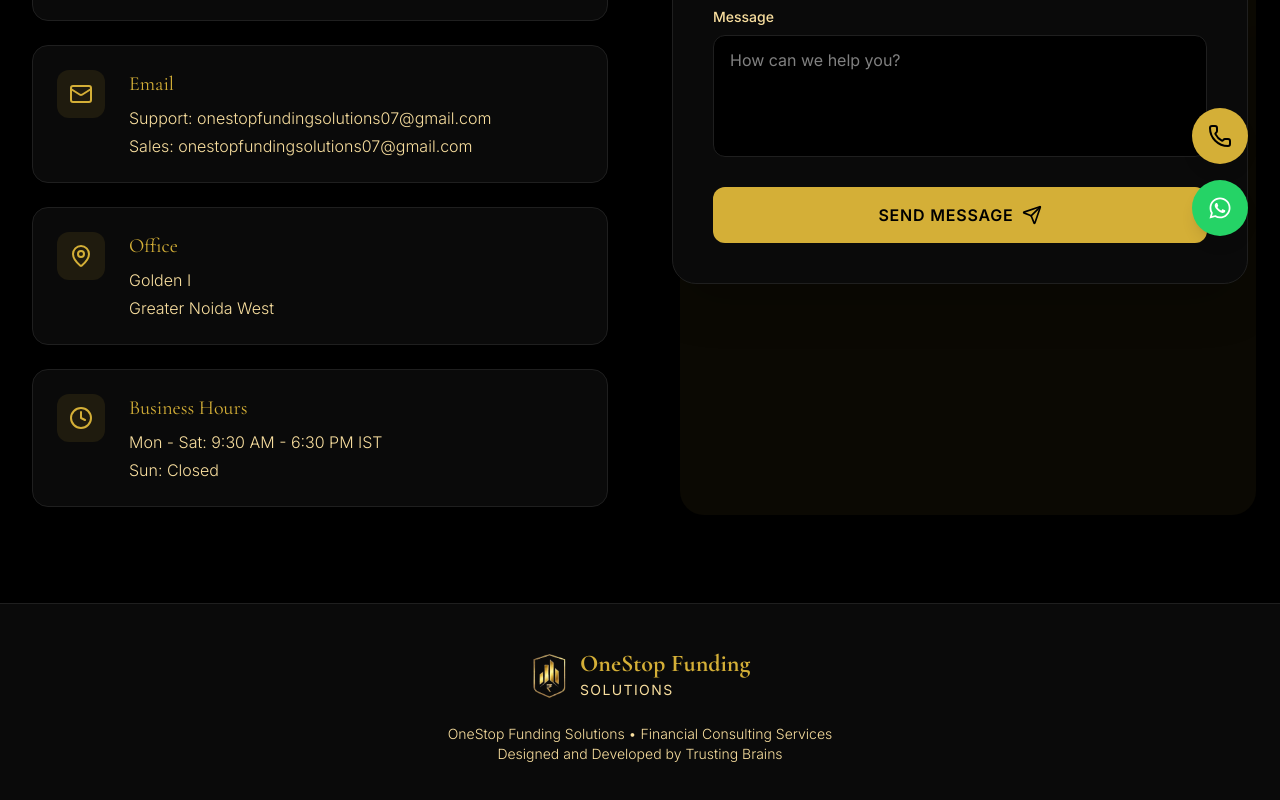
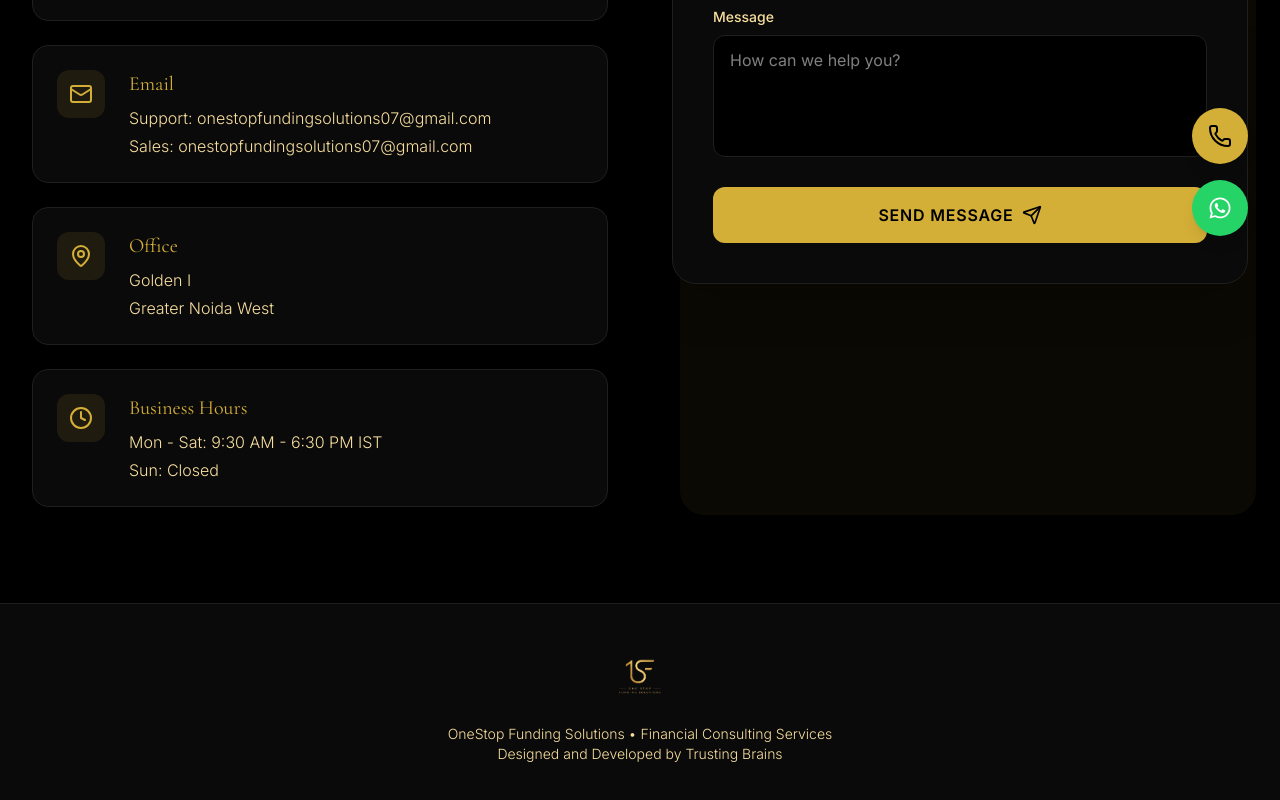
Before and after one commit to Trustingbrains/onestopfundingsolution, a React (Vite) app: page /contact in a window 1280 px wide. Shown: the part 532-1332 px from the top of the page. Built offline with nearby package versions, Linux system fonts and the light colour scheme.

Commit message:
logo updated now

```diff
--- a/src/components/Footer.tsx
+++ b/src/components/Footer.tsx
@@ -6,14 +6,14 @@ export default function Footer() {
         {/* Logo + Brand */}
         <a href="#" className="flex items-center gap-3 mb-6">
           <img
-            src="/images/loogo.png"
+            src="/images/logooo2.png"
             alt="OneStop Funding Solutions Logo"
             className="h-12 w-auto object-contain"
           />
-          <div className="flex flex-col text-left">
+          {/* <div className="flex flex-col text-left">
             <span className="text-gold font-serif font-bold text-2xl leading-none">OneStop Funding</span>
             <span className="text-gold-light text-sm tracking-widest uppercase mt-1">Solutions</span>
-          </div>
+          </div> */}
         </a>
 
         <p className="text-gold-light font-light text-sm">
```
